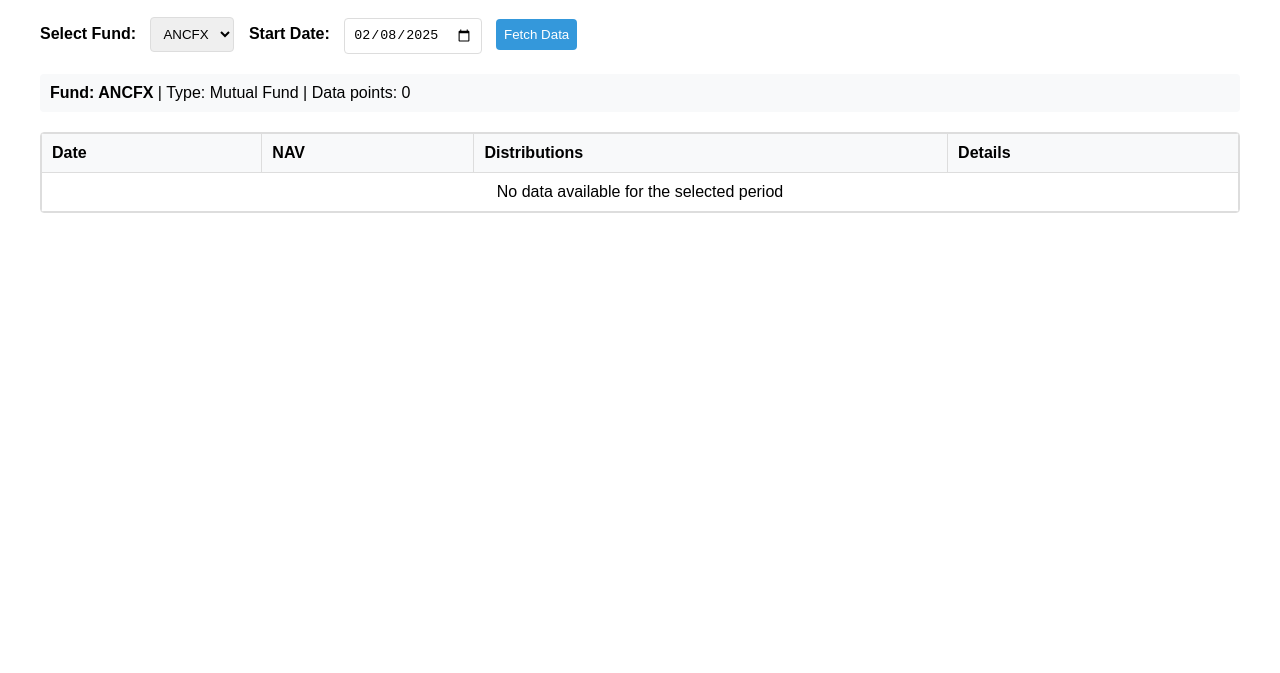
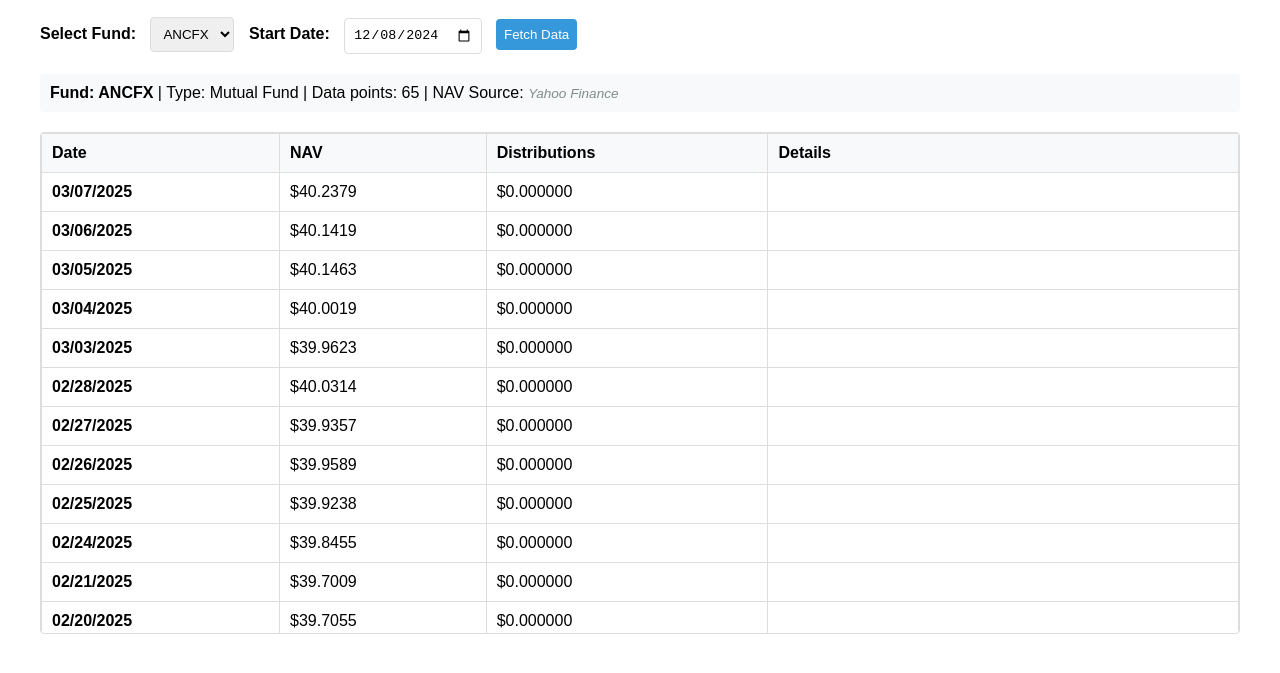
Before and after one commit to weste2533/sandbox, a plain HTML site: page index.html in a window 1280 px wide. Shown: the part 81-754 px from the top of the page. Drawn offline with Linux system fonts and the light colour scheme; no server answers.

Commit message:
Update index.html

```diff
--- a/index.html
+++ b/index.html
@@ -81,6 +81,14 @@
             border: 1px solid #ddd;
             border-radius: 4px;
         }
+        .nav-source {
+            font-size: 0.85em;
+            color: #7f8c8d;
+            font-style: italic;
+        }
+        .date-cell {
+            font-weight: bold;
+        }
     </style>
 </head>
 <body>
@@ -123,14 +131,114 @@
         </div>
     </div>
 
+    <!-- Mock API endpoint for Yahoo Finance proxy -->
+    <script>
+        // This code simulates the proxy endpoint for Yahoo Finance data
+        // You can remove this in production and use your actual proxy endpoint
+
+        if (typeof window.fetch === 'function') {
+            const originalFetch = window.fetch;
+            window.fetch = function(url, options) {
+                if (typeof url === 'string' && url.startsWith('/api/proxy')) {
+                    console.log('Intercepting Yahoo Finance proxy request:', url);
+
+                    // Extract query parameters
+                    const params = new URLSearchParams(url.split('?')[1]);
+                    const ticker = params.get('ticker');
+                    const startDate = params.get('startDate');
+                    const endDate = params.get('endDate');
+
+                    console.log(`Simulating Yahoo Finance data for ${ticker} from ${startDate} to ${endDate}`);
+
+                    // Return mock Yahoo Finance data
+                    return Promise.resolve({
+                        ok: true,
+                        json: () => Promise.resolve(generateMockYahooData(ticker, startDate, endDate))
+                    });
+                }
+
+                // If not a Yahoo Finance proxy request, use the original fetch
+                return originalFetch(url, options);
+            };
+        }
+
+        // Generate mock Yahoo Finance data for testing
+        function generateMockYahooData(ticker, startDate, endDate) {
+            // Convert YYYY-MM-DD to Date objects
+            const start = new Date(startDate);
+            const end = new Date(endDate || new Date());
+
+            // Generate timestamps and quotes
+            const timestamps = [];
+            const adjCloseValues = [];
+
+            // Starting NAV value (different for each ticker)
+            let baseNAV;
+            if (ticker === 'ANCFX') baseNAV = 38.75;
+            else if (ticker === 'AGTHX') baseNAV = 62.50;
+            else if (ticker === 'AFAXX') baseNAV = 1.00;
+            else baseNAV = 50.00;
+
+            // Generate daily data
+            for (let d = new Date(start); d <= end; d.setDate(d.getDate() + 1)) {
+                // Skip weekends
+                if (d.getDay() === 0 || d.getDay() === 6) continue;
+
+                // Add timestamp (Unix timestamp in seconds)
+                timestamps.push(Math.floor(d.getTime() / 1000));
+
+                // Generate a realistic NAV value with small daily changes
+                // Money market funds (AFAXX) always have NAV=1.00
+                let navValue;
+                if (ticker === 'AFAXX') {
+                    navValue = 1.00;
+                } else {
+                    // Random daily change between -0.5% and +0.5%
+                    const change = (Math.random() - 0.5) * 0.01;
+                    baseNAV = baseNAV * (1 + change);
+                    navValue = parseFloat(baseNAV.toFixed(4));
+                }
+
+                adjCloseValues.push(navValue);
+            }
+
+            // Return mock Yahoo Finance API response
+            return {
+                chart: {
+                    result: [
+                        {
+                            meta: {
+                                symbol: ticker
+                            },
+                            timestamp: timestamps,
+                            indicators: {
+                                quote: [
+                                    {
+                                        close: adjCloseValues
+                                    }
+                                ],
+                                adjclose: [
+                                    {
+                                        adjclose: adjCloseValues
+                                    }
+                                ]
+                            }
+                        }
+                    ],
+                    error: null
+                }
+            };
+        }
+    </script>
+
     <!-- Load the fund data processor script -->
     <script src="fund-data-processor.js"></script>
 
     <script>
         document.addEventListener('DOMContentLoaded', function() {
-            // Set default date to 1 month ago
+            // Set default date to 3 months ago
             const defaultDate = new Date();
-            defaultDate.setMonth(defaultDate.getMonth() - 1);
+            defaultDate.setMonth(defaultDate.getMonth() - 3);
             document.getElementById('start-date').valueAsDate = defaultDate;
 
             // Elements
@@ -181,10 +289,14 @@
                     }
 
                     // Display fund info
+                    const navSource = window.fundDataService.isMoneyMarketFund(ticker) ?
+                        'Fixed at $1.00' : 'Yahoo Finance';
+
                     fundInfoElement.innerHTML = `
                         <strong>Fund: ${fundData.ticker}</strong> |
                         Type: ${fundData.type} |
-                        Data points: ${Object.keys(fundData.data).length}
+                        Data points: ${Object.keys(fundData.data).length} |
+                        NAV Source: <span class="nav-source">${navSource}</span>
                     `;
 
                     // Sort dates in descending order (newest first)
@@ -211,9 +323,9 @@
                         }
 
                         row.innerHTML = `
-                            <td>${data.date}</td>
+                            <td class="date-cell">${data.date}</td>
                             <td>$${data.NAV?.toFixed(4) || 'N/A'}</td>
-                            <td>$${data.distributions?.toFixed(4) || '0.0000'}</td>
+                            <td>$${data.distributions?.toFixed(6) || '0.000000'}</td>
                             <td>${detailsHtml}</td>
                         `;
 
```
